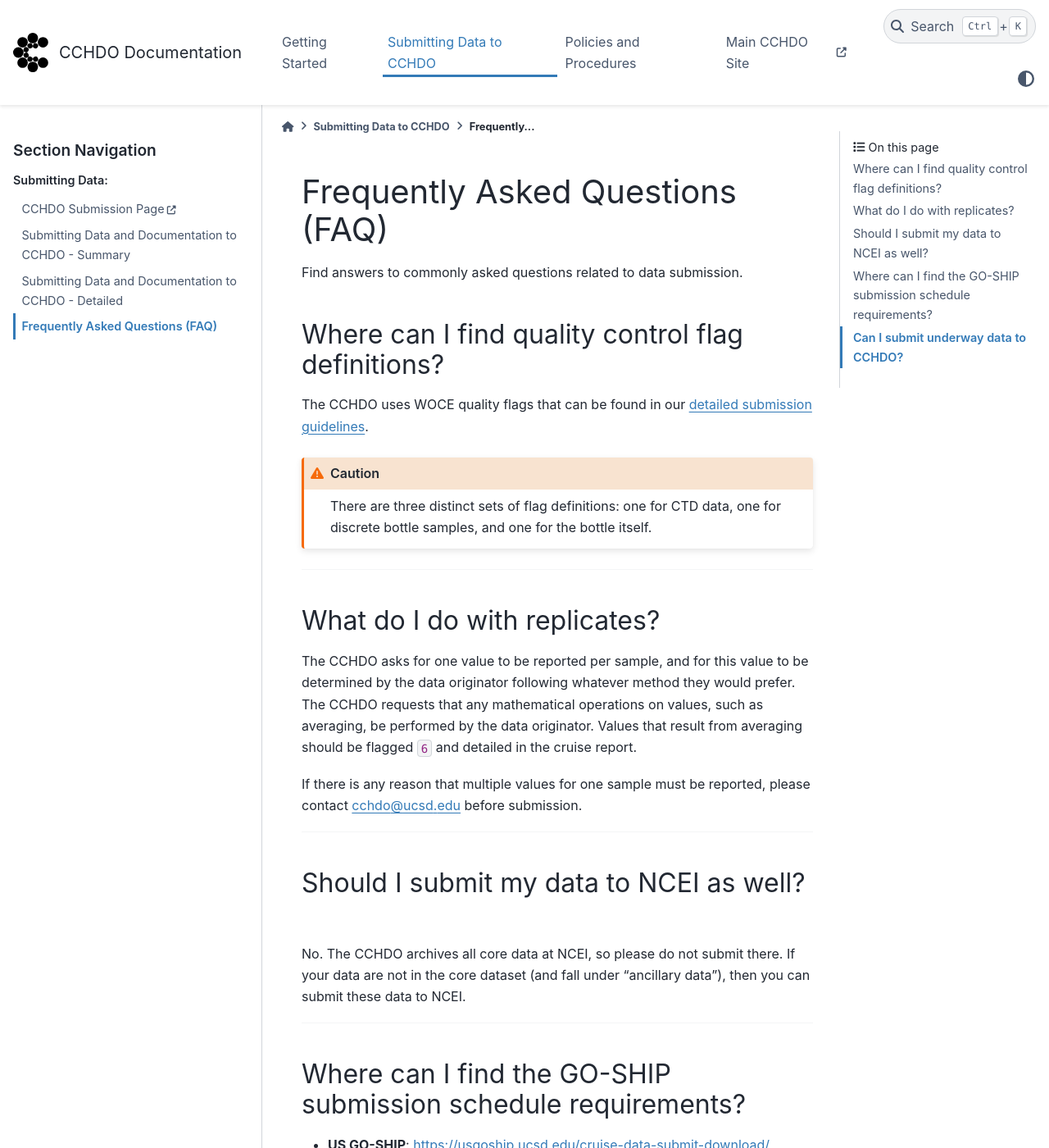
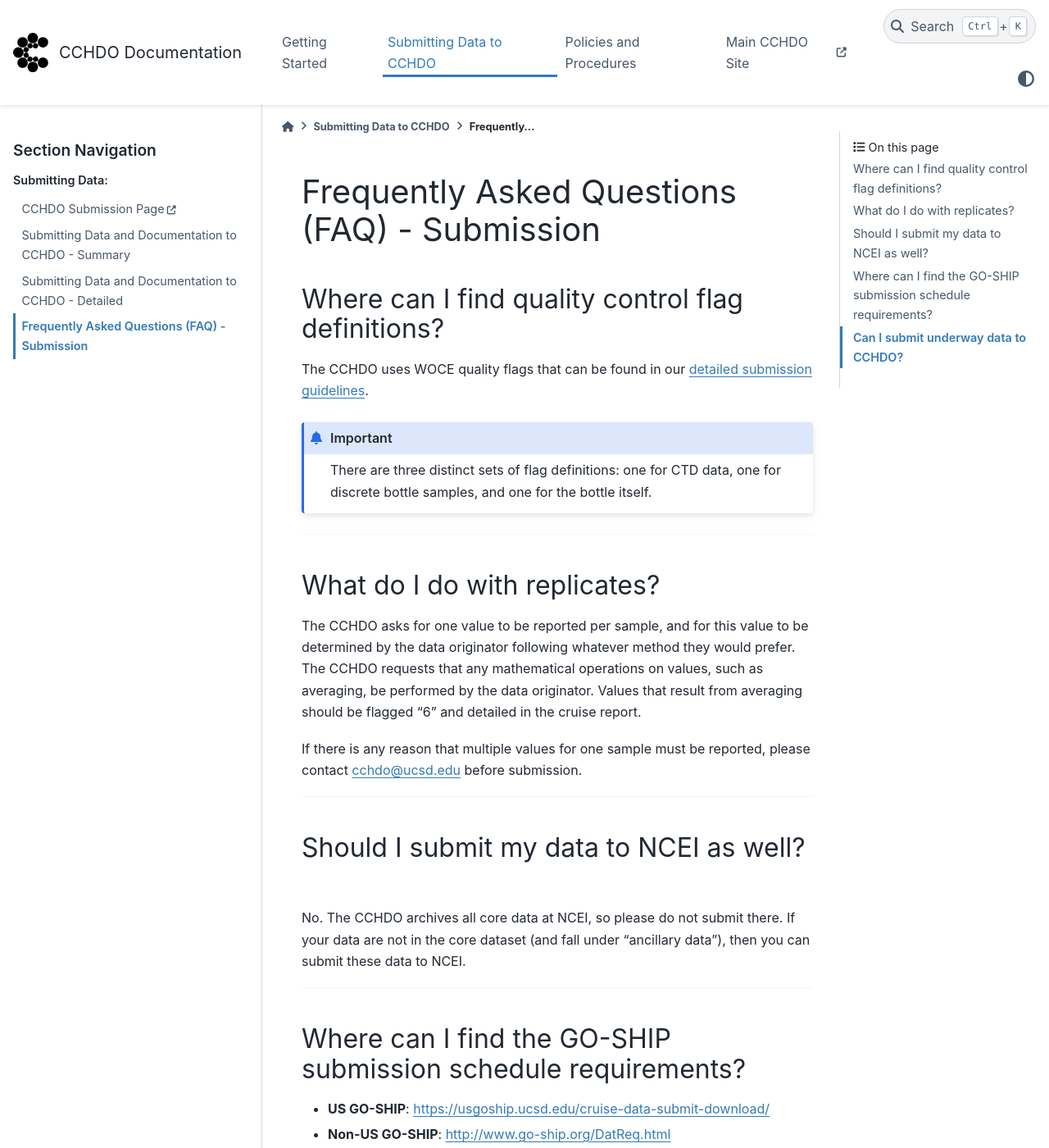
Before and after one commit to cchdo/cchdo-learning-and-guides, a Sphinx documentation site: the page built from docs/submitting_data/faq.md, in a window 1280 px wide and 1400 px high. Shown: the whole window at 82% size. Built offline with Sphinx 7.4.7 and the PyData theme 0.15.4, drawn with Linux system fonts in a browser that asks for light colours; pages that are not in the unit, such as notebooks, are missing from menus.

Commit message:
implement Karen's suggestions

````diff
--- a/docs/submitting_data/faq.md
+++ b/docs/submitting_data/faq.md
@@ -1,9 +1,8 @@
-# Frequently Asked Questions (FAQ)
-Find answers to commonly asked questions related to data submission.
+# Frequently Asked Questions (FAQ) - Submission
 
 ## Where can I find quality control flag definitions?
 The CCHDO uses WOCE quality flags that can be found in our [detailed submission guidelines](../submitting_data/detailed_guide.md#data-quality-evaluation-and-data-quality-flags).
-```{caution}
+```{admonition} Important
 There are three distinct sets of flag definitions: one for CTD data, one for discrete bottle samples, and one for the bottle itself.
 ```
 
@@ -11,7 +10,7 @@ There are three distinct sets of flag definitions: one for CTD data, one for dis
 ---
 
  ## What do I do with replicates?
-The CCHDO asks for one value to be reported per sample, and for this value to be determined by the data originator following whatever method they would prefer. The CCHDO requests that any mathematical operations on values, such as averaging, be performed by the data originator. Values that result from averaging should be flagged `6` and detailed in the cruise report.
+The CCHDO asks for one value to be reported per sample, and for this value to be determined by the data originator following whatever method they would prefer. The CCHDO requests that any mathematical operations on values, such as averaging, be performed by the data originator. Values that result from averaging should be flagged "6" and detailed in the cruise report.
 
 If there is any reason that multiple values for one sample must be reported, please contact [cchdo@ucsd.edu](mailto:cchdo@ucsd.edu) before submission.
 
````
